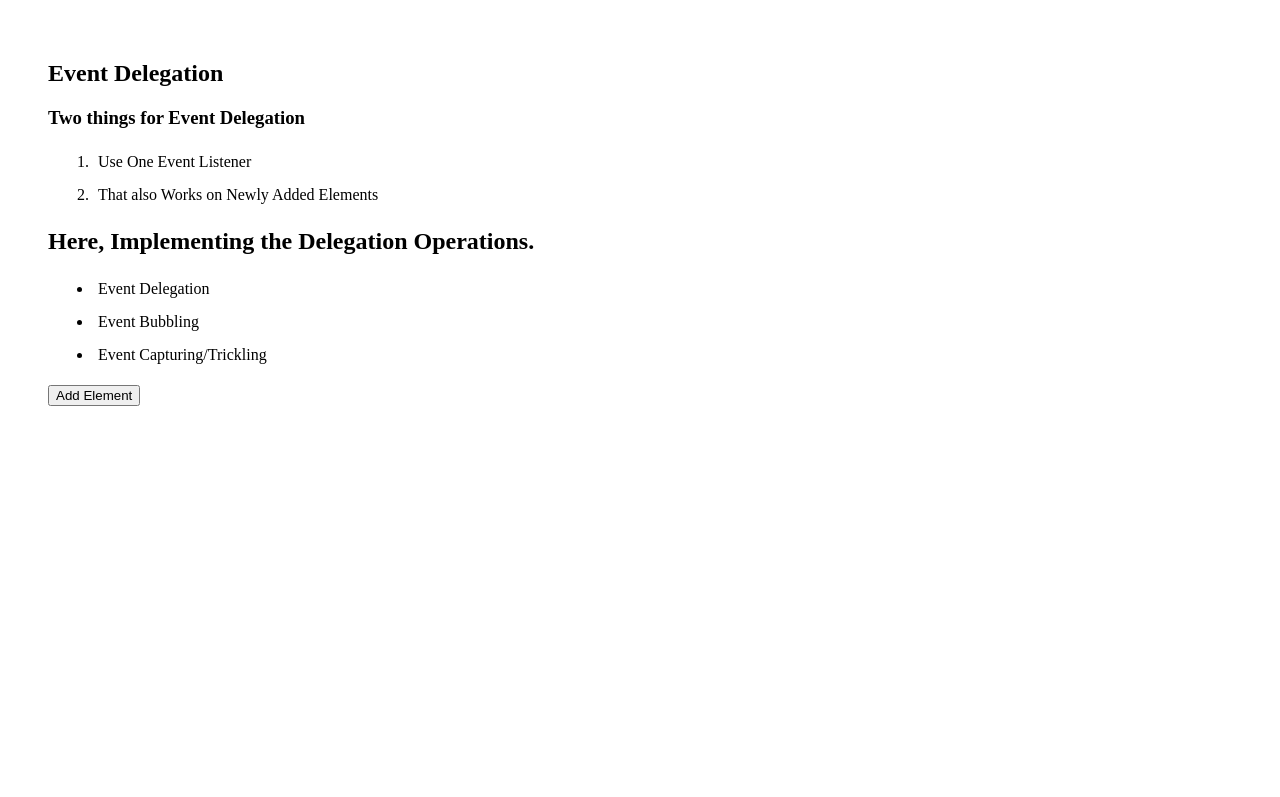
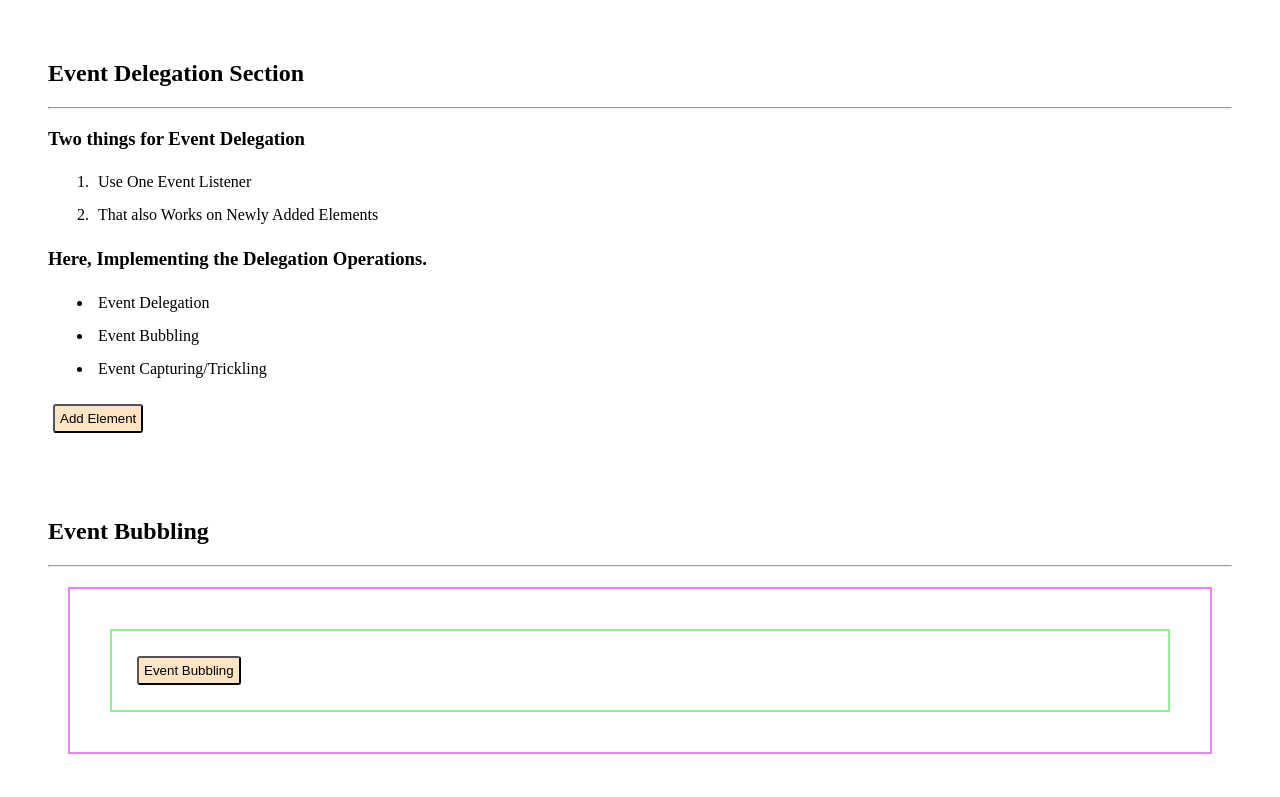
Before and after one commit to HironmoyRay/Event-Propagation-Implement, a plain HTML site: page index.html in a window 1280 px wide. Drawn offline with Linux system fonts and the light colour scheme.

Commit message:
Implementing Event Bubbling

```diff
--- a/css/styles.css
+++ b/css/styles.css
@@ -7,3 +7,21 @@ li{
     margin: 5px;
     padding: 5px;
 }
+
+
+div{
+    border: 2px solid violet;
+    margin: 20px;
+    padding: 20px;
+}
+form{
+    border: 2px solid lightgreen;
+    margin: 20px;
+    padding: 20px;
+}
+button{
+    background-color: bisque;
+    margin: 5px;
+    padding: 5px;
+    border-radius: 3px;
+}
--- a/index.html
+++ b/index.html
@@ -9,13 +9,14 @@
 <body>
 
     <section>
-        <h2>Event Delegation</h2>
+        <h1>Event Delegation Section</h1>
+        <hr>
         <h3>Two things for Event Delegation</h3>
         <ol>
             <li>Use One Event Listener</li>
             <li>That also Works on Newly Added Elements</li>
         </ol>
-        <h2>Here, Implementing the Delegation Operations.</h2>
+        <h3>Here, Implementing the Delegation Operations.</h3>
         <ul id="list">
             <li>Event Delegation</li>
             <li>Event Bubbling</li>
@@ -24,9 +25,20 @@
         <button onclick="addedNewElement()">Add Element</button>
     </section>
 
+    <section>
+        <h1>Event Bubbling</h1>
+        <hr>
+        <div id="divBubbling">
+            <form action="" id="formBubbling">
+                <button id="btnBubbling" type="button">Event Bubbling</button>
+            </form>
+        </div>
+    </section>
+
 
 
 
     <script src="js/delegation.js"></script>
+    <script src="js/bubbling.js"></script>
 </body>
 </html>
--- /dev/null
+++ b/js/bubbling.js
@@ -0,0 +1,13 @@
+const Div = document.getElementById("divBubbling");
+const Form = document.getElementById("formBubbling");
+const Button = document.getElementById("btnBubbling");
+
+Div.addEventListener("click",listener);
+Form.addEventListener("click",listener);
+Button.addEventListener("click",listener);
+
+
+function listener(event){
+    // console.log("Event Bubbling");
+    console.log(event.target);
+}
```
